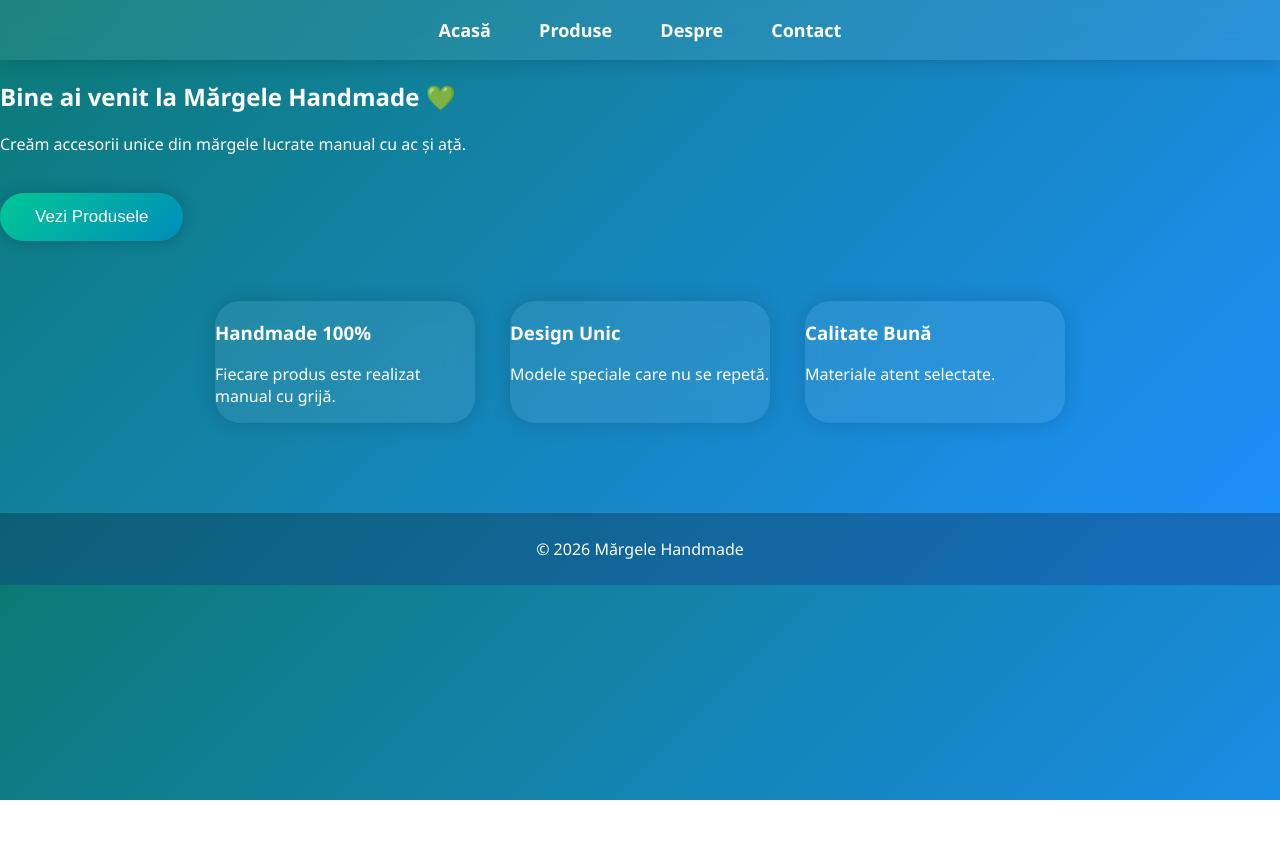
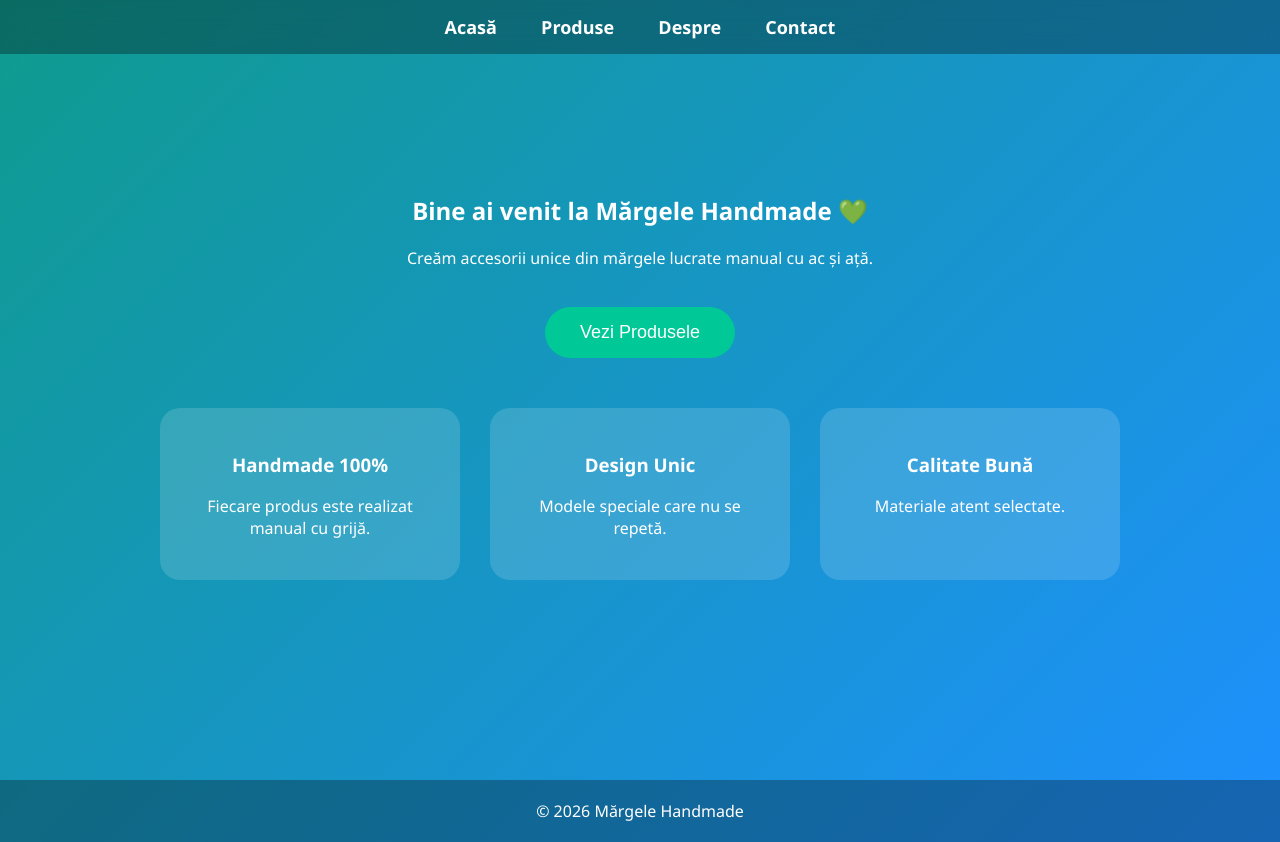
Before and after one commit to alim010/MargeleHandmade, a plain HTML site: page index.html in a window 1280 px wide. Before the commit the page ends 800 px from the top, so only its background shows below. Drawn offline with Linux system fonts and the light colour scheme.

Commit message:
Update index.html

```diff
--- a/index.html
+++ b/index.html
@@ -1,3 +1,4 @@
+
 <!DOCTYPE html>
 <html lang="ro">
 <head>
@@ -13,47 +14,46 @@ scroll-behavior:smooth;
 
 body{
 margin:0;
-font-family: "Segoe UI", sans-serif;
-background: linear-gradient(135deg,#0b7a75,#1e90ff);
+font-family:Segoe UI;
+background: linear-gradient(135deg,#0f9b8e,#1e90ff);
 color:white;
 }
 
-/* NAVBAR PREMIUM */
+/* NAVBAR */
 
 nav{
-background: rgba(255,255,255,0.08);
-backdrop-filter: blur(15px);
-padding:18px;
+background: rgba(0,0,0,0.3);
+backdrop-filter: blur(10px);
+padding:15px;
 text-align:center;
-box-shadow:0 0 20px rgba(0,0,0,0.2);
 }
 
 nav a{
 color:white;
 text-decoration:none;
-margin:22px;
-font-weight:600;
+margin:20px;
+font-weight:bold;
 font-size:18px;
 transition:0.3s;
 }
 
 nav a:hover{
-color:#00ffd5;
-letter-spacing:1px;
+color:#00ffcc;
+transform:scale(1.1);
 }
 
-/* CONTAINER */
+/* SECTIUNI */
 
-.container{
-padding:110px 20px;
+section{
+padding:120px 20px;
 text-align:center;
-animation:fadeUp 1s ease forwards;
+animation: fadeUp 1s ease forwards;
 }
 
 @keyframes fadeUp{
 from{
 opacity:0;
-transform:translateY(50px);
+transform:translateY(40px);
 }
 to{
 opacity:1;
@@ -61,67 +61,50 @@ transform:translateY(0);
 }
 }
 
-/* BUTTON PREMIUM */
-
-button{
-padding:14px 35px;
-border:none;
-border-radius:40px;
-background: linear-gradient(135deg,#00c896,#008cba);
-color:white;
-font-size:17px;
-cursor:pointer;
-transition:0.4s;
-box-shadow:0 0 15px rgba(0,0,0,0.2);
-}
-
-button:hover{
-transform:scale(1.08);
-box-shadow:0 0 25px rgba(0,255,200,0.5);
-}
-
-/* CARDURI PRODUSE */
+/* CARDS */
 
 .cards{
 display:flex;
 justify-content:center;
 flex-wrap:wrap;
-gap:35px;
-margin-top:60px;
+gap:30px;
+margin-top:50px;
 }
 
 .card{
-width:260px;
-background: rgba(255,255,255,0.08);
-backdrop-filter: blur(12px);
-border-radius:25px;
-overflow:hidden;
+background: rgba(255,255,255,0.15);
+padding:25px;
+border-radius:20px;
+width:250px;
 transition:0.4s;
-box-shadow:0 0 20px rgba(0,0,0,0.15);
 }
 
 .card:hover{
-transform:translateY(-18px) scale(1.03);
-box-shadow:0 0 35px rgba(0,255,220,0.3);
+transform:translateY(-15px);
+background: rgba(255,255,255,0.25);
 }
 
-.card img{
-width:100%;
-height:200px;
-object-fit:cover;
+button{
+padding:15px 35px;
+font-size:18px;
+border:none;
+border-radius:30px;
+background:#00c896;
+color:white;
+cursor:pointer;
+transition:0.3s;
 }
 
-.card-content{
-padding:22px;
+button:hover{
+background:#008cba;
+transform:scale(1.1);
 }
 
-/* FOOTER */
-
 footer{
-background:rgba(0,0,0,0.25);
-padding:25px;
+background: rgba(0,0,0,0.3);
+padding:20px;
 text-align:center;
-margin-top:90px;
+margin-top:80px;
 }
 
 </style>
@@ -170,5 +153,4 @@ margin-top:90px;
 </footer>
 
 </body>
-
 </html>
```
